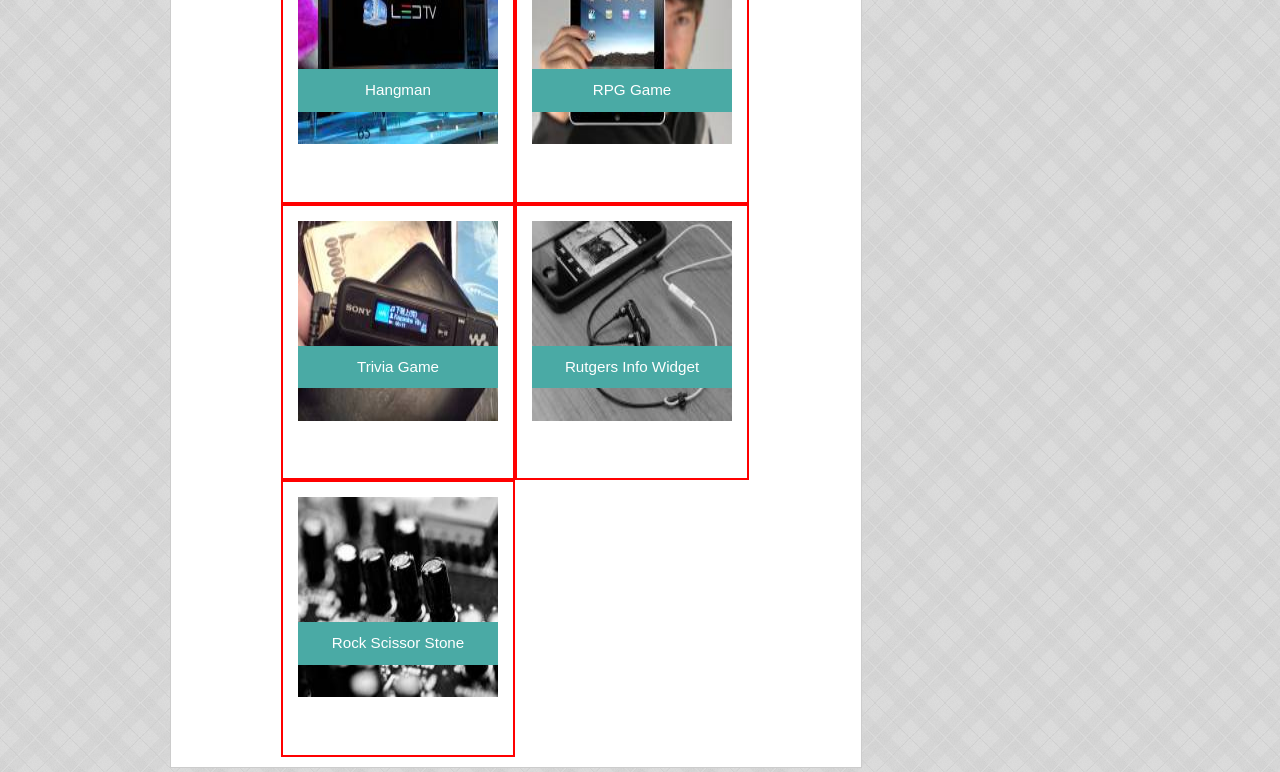
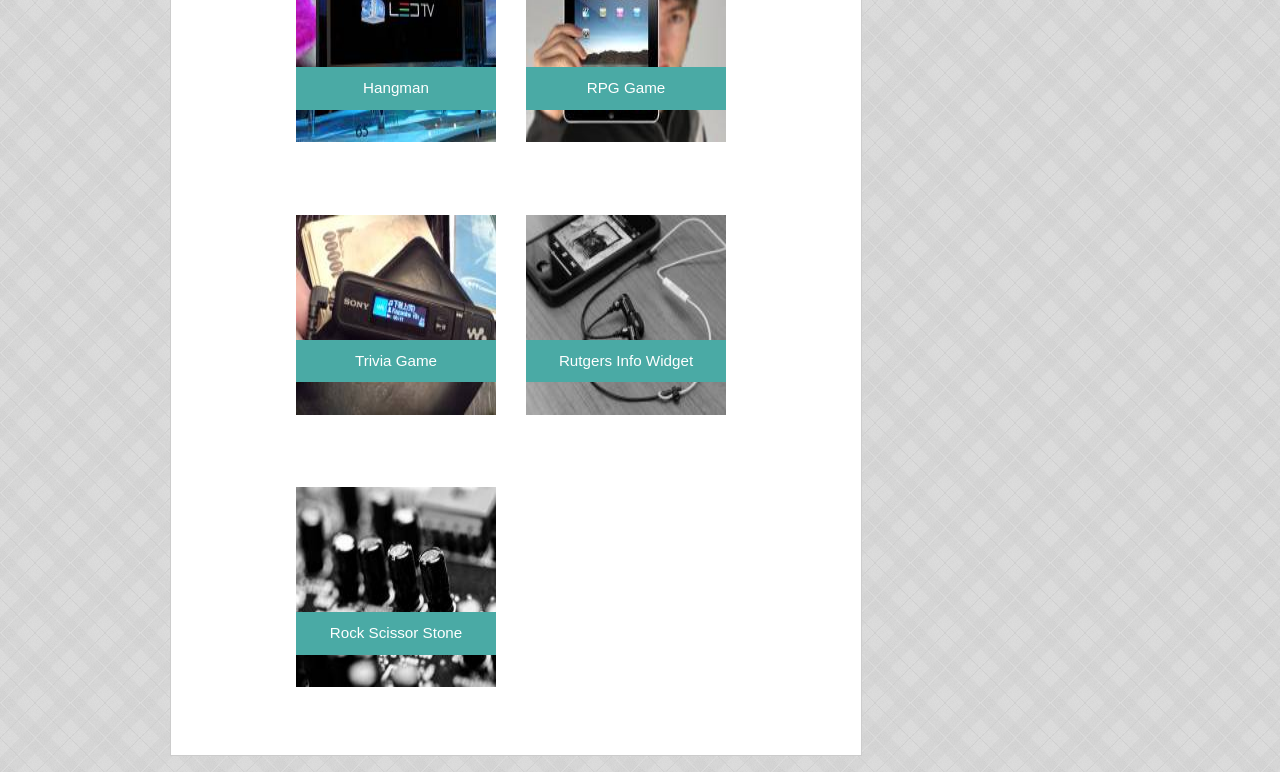
Before and after one commit to tachprime/Basic-Portfolio, a plain HTML site: page portfolio.html in a window 1280 px wide. Shown: the part 277-1049 px from the top of the page. Drawn offline with Linux system fonts and the light colour scheme.

Commit message:
removed red border around gallery

```diff
--- a/assets/css/style.css
+++ b/assets/css/style.css
@@ -6,6 +6,7 @@ html {
 
 body {
     background-image: url(../images/vichy.png);
+    background-attachment: fixed;
     color: #777777;
     height: 100%;
     width: 960px;
@@ -71,7 +72,7 @@ nav ul li {
 .mainContent {
     clear: both;
     margin: auto;
-    min-height: 100%;
+    height: 100%;
     padding: 10px;
 }
 
@@ -129,7 +130,6 @@ nav ul li {
 }
 
 .gallery li {
-    border: 2px solid red;
     float: left;
     display: inline;
     outline-style: none;
```
